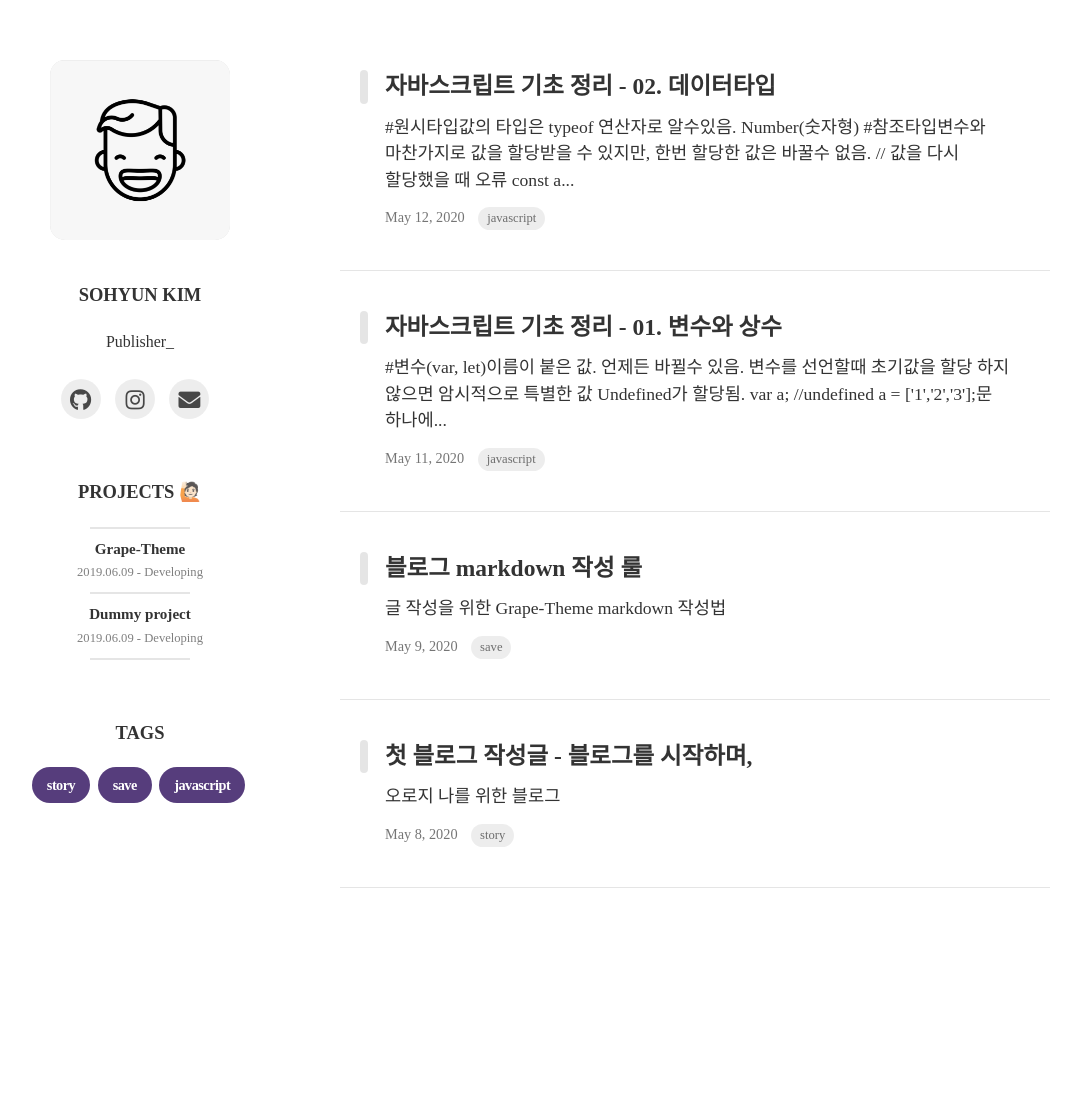
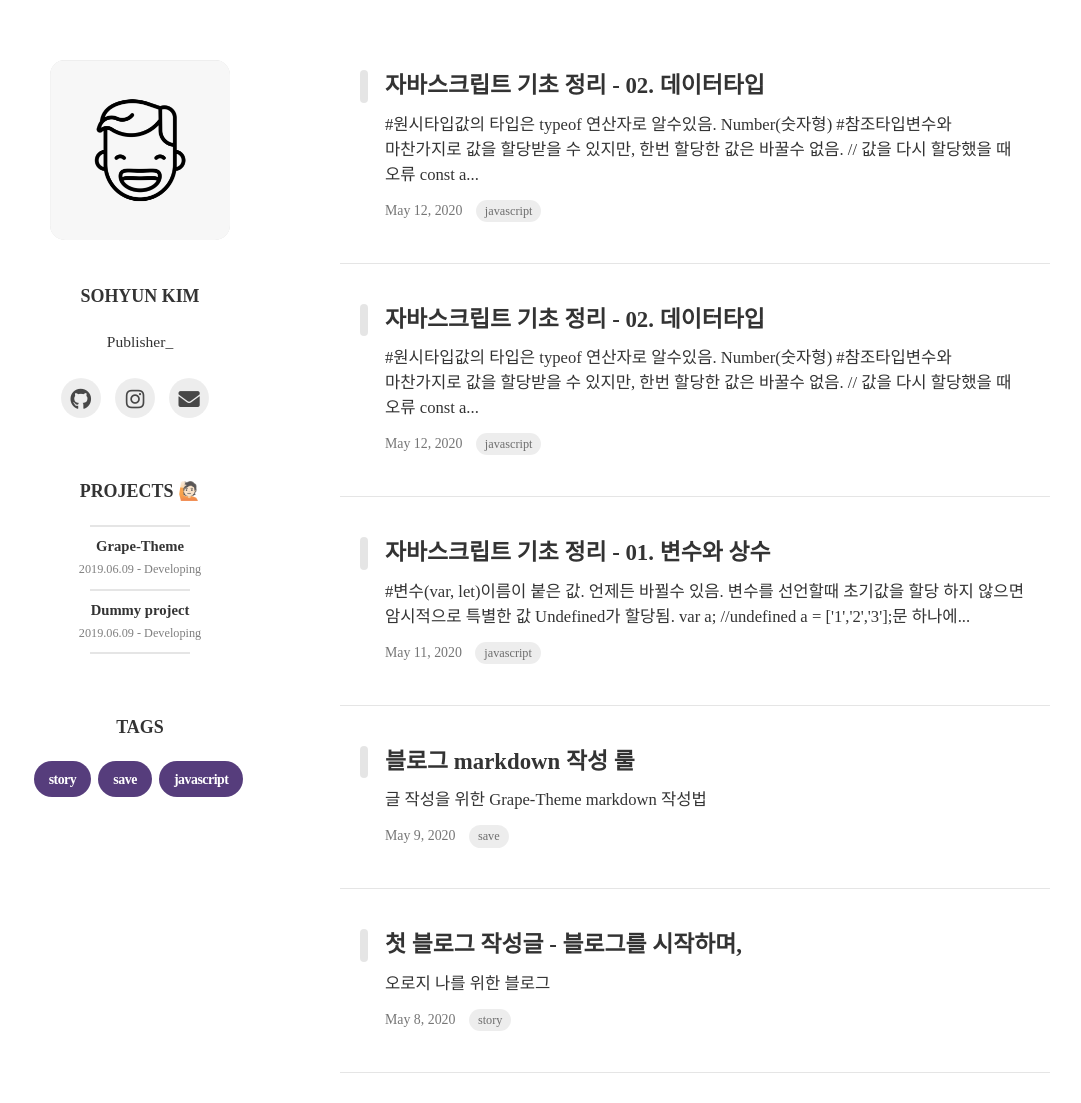
Before and after one commit to nada1587/nada1587.github.io, a Jekyll site: the page built from index.html, in a window 1280 px wide. Shown: the whole page, without its empty margins (130-1211 px from the left). Built offline with Jekyll 4.4.1, drawn with Linux system fonts in a browser that asks for light colours; nearby versions of some CDN libraries; some web fonts are replaced; the list of posts is cut into pages by our own code; before the commit the page ends 918 px from its top, so only the background shows below that.

Commit message:
20200512 - TIL

```diff
--- /dev/null
+++ b/_posts/2020-05-12-git-basic-01.md
@@ -0,0 +1,26 @@
+---
+layout: post
+title: 자바스크립트 기초 정리 - 02. 데이터타입
+subtitle : 원시타입, 참조타입
+tags: [javascript]
+author: Sohyun Kim
+comments : False
+---
+
+<h3>#원시타입</h3>
+값의 타입은 typeof 연산자로 알수있음.
+<br>
+**Number(숫자형)**
+<br>
+<br>
+- - -
+<br>
+<br>
+<h3>#참조타입</h3>
+변수와 마찬가지로 값을 할당받을 수 있지만, 한번 할당한 값은 바꿀수 없음.
+
+{% highlight javascript %}
+  // 값을 다시 할당했을 때 오류
+  const a = 10;
+  a = 20; // Uncaught TypeError: Assignment to constant variable.
+{% endhighlight %}
--- a/_sass/base/_global.scss
+++ b/_sass/base/_global.scss
@@ -24,7 +24,7 @@ time, mark, audio, video {
 	border: 0;
 	vertical-align: baseline;
 	word-break: keep-all;
-	font-size: 1.05rem;
+	font-size: 1.02rem;
     line-height: 1.5em;
 }
 /* HTML5 display-role reset for older browsers */
```
